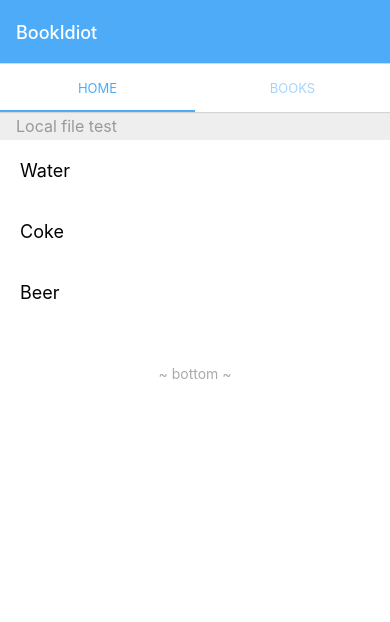
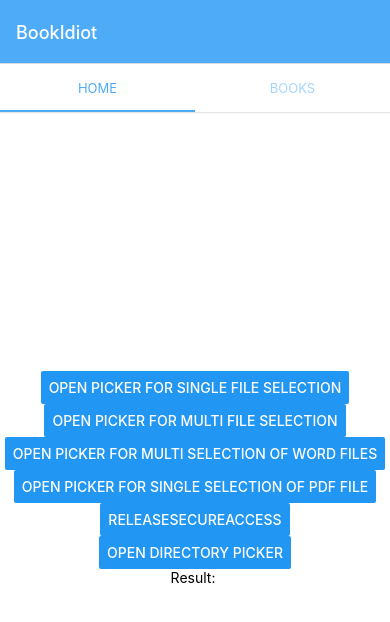
Before and after one commit to Aysnine/BookIdiot, a React Native app: screen /Main in a window 390 px wide. Shown: the top 622 px of the page. Built offline with nearby package versions, Linux system fonts and the light colour scheme.

Commit message:
chore: setup react-native-document-picker

```diff
--- a/package.json
+++ b/package.json
@@ -18,6 +18,7 @@
     "@react-navigation/native-stack": "^6.9.17",
     "react": "18.2.0",
     "react-native": "0.73.1",
+    "react-native-document-picker": "^9.1.0",
     "react-native-pager-view": "^6.2.3",
     "react-native-safe-area-context": "^4.8.2",
     "react-native-screens": "^3.29.0",
--- a/src/screens/MainScreen.tsx
+++ b/src/screens/MainScreen.tsx
@@ -1,105 +1,116 @@
-import React, {useState} from 'react';
-import {
-  View,
-  Text,
-  SafeAreaView,
-  SectionList,
-  TouchableHighlight,
-  StyleSheet,
-} from 'react-native';
-import {useNavigation} from '@react-navigation/native';
-import {NativeStackNavigationProp} from '@react-navigation/native-stack';
-import {RootParamList, DATA} from '../App';
+import React, {useEffect, useState} from 'react';
+import {View, Text, SafeAreaView, StyleSheet, Button} from 'react-native';
+import DocumentPicker, {
+  DirectoryPickerResponse,
+  DocumentPickerResponse,
+  isCancel,
+  isInProgress,
+  types,
+} from 'react-native-document-picker';
 
 const mainScreenStyles = StyleSheet.create({
   container: {
     flex: 1,
     backgroundColor: '#fff',
-  },
-  section: {
-    fontSize: 16,
-    paddingVertical: 4,
-    paddingHorizontal: 16,
-    backgroundColor: '#eee',
-    color: '#999',
-  },
-  item: {
-    backgroundColor: '#fff',
-    padding: 20,
-  },
-  itemTitle: {
-    color: '#000',
-    fontSize: 18,
-  },
-  empty: {
-    height: 100,
     alignItems: 'center',
     justifyContent: 'center',
   },
-  footer: {
-    height: 100,
-    alignItems: 'center',
-    justifyContent: 'center',
-    color: '#aaa',
-  },
-  footerText: {
-    color: '#aaa',
+  box: {
+    width: 60,
+    height: 60,
+    marginVertical: 20,
   },
 });
 
 export function MainScreen() {
-  const navigation =
-    useNavigation<NativeStackNavigationProp<RootParamList, 'Home'>>();
+  // const navigation =
+  //   useNavigation<NativeStackNavigationProp<RootParamList, 'Home'>>();
 
-  const [refreshing, setRefreshing] = useState(false);
+  const [result, setResult] = useState<
+    Array<DocumentPickerResponse> | DirectoryPickerResponse | undefined | null
+  >();
 
+  useEffect(() => {
+    console.log(JSON.stringify(result, null, 2));
+  }, [result]);
+
+  const handleError = (err: unknown) => {
+    if (isCancel(err)) {
+      console.warn('cancelled');
+      // User cancelled the picker, exit any dialogs or menus and move on
+    } else if (isInProgress(err)) {
+      console.warn(
+        'multiple pickers were opened, only the last will be considered',
+      );
+    } else {
+      throw err;
+    }
+  };
   return (
     <SafeAreaView style={mainScreenStyles.container}>
-      <SectionList
-        onRefresh={() => {
-          setRefreshing(true);
-          setTimeout(() => {
-            setRefreshing(false);
-          }, 1000);
-        }}
-        stickySectionHeadersEnabled
-        refreshing={refreshing}
-        sections={DATA}
-        keyExtractor={(item, index) => item + index}
-        renderItem={({item}) => (
-          <TouchableHighlight
-            activeOpacity={0.6}
-            underlayColor="#DDD"
-            onPress={() => {
-              navigation.navigate('Details', {detailId: item});
-            }}>
-            <View style={mainScreenStyles.item}>
-              <Text style={mainScreenStyles.itemTitle}>{item}</Text>
-            </View>
-          </TouchableHighlight>
-        )}
-        renderSectionHeader={({section: {title}}) => (
-          <Text style={mainScreenStyles.section}>{title}</Text>
-        )}
-        ListFooterComponent={DATA.length > 0 ? <ListFooter /> : <View />}
-        ListEmptyComponent={DATA.length === 0 ? <ListEmpty /> : <View />}
-      />
+      <View style={mainScreenStyles.container}>
+        <Button
+          title="open picker for single file selection"
+          onPress={async () => {
+            try {
+              const pickerResult = await DocumentPicker.pickSingle({
+                presentationStyle: 'fullScreen',
+                copyTo: 'cachesDirectory',
+              });
+              setResult([pickerResult]);
+            } catch (e) {
+              handleError(e);
+            }
+          }}
+        />
+        <Button
+          title="open picker for multi file selection"
+          onPress={() => {
+            DocumentPicker.pick({allowMultiSelection: true})
+              .then(setResult)
+              .catch(handleError);
+          }}
+        />
+        <Button
+          title="open picker for multi selection of word files"
+          onPress={() => {
+            DocumentPicker.pick({
+              allowMultiSelection: true,
+              type: [types.doc, types.docx],
+            })
+              .then(setResult)
+              .catch(handleError);
+          }}
+        />
+        <Button
+          title="open picker for single selection of pdf file"
+          onPress={() => {
+            DocumentPicker.pick({
+              type: types.pdf,
+            })
+              .then(setResult)
+              .catch(handleError);
+          }}
+        />
+        <Button
+          title="releaseSecureAccess"
+          onPress={() => {
+            DocumentPicker.releaseSecureAccess([])
+              .then(() => {
+                console.warn('releaseSecureAccess: success');
+              })
+              .catch(handleError);
+          }}
+        />
+        <Button
+          title="open directory picker"
+          onPress={() => {
+            DocumentPicker.pickDirectory().then(setResult).catch(handleError);
+          }}
+        />
+
+        <Text selectable>Result: {JSON.stringify(result, null, 2)}</Text>
+      </View>
     </SafeAreaView>
   );
 }
-
-function ListFooter() {
-  return (
-    <View style={mainScreenStyles.footer}>
-      <Text style={mainScreenStyles.footerText}>~ bottom ~</Text>
-    </View>
-  );
-}
-
-function ListEmpty() {
-  return (
-    <View style={mainScreenStyles.empty}>
-      <Text>Empty</Text>
-    </View>
-  );
-}
```
Also changed, not shown: 2 other files (tests, documents, lock files or other folders).
